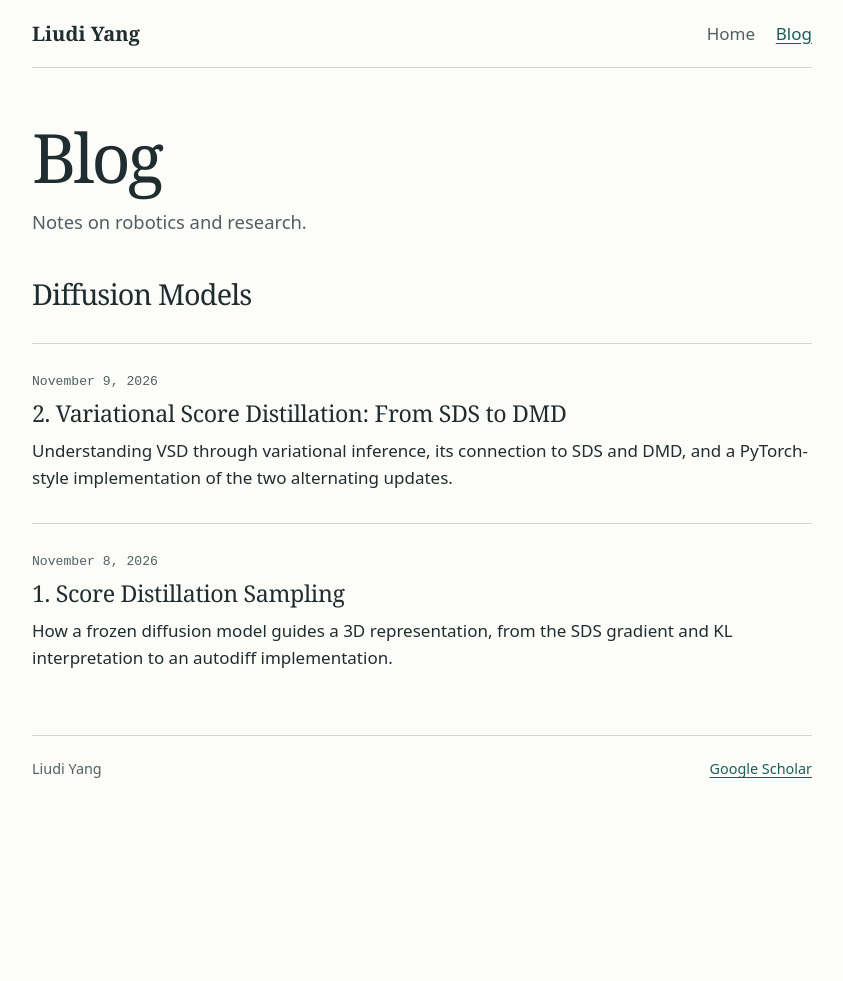
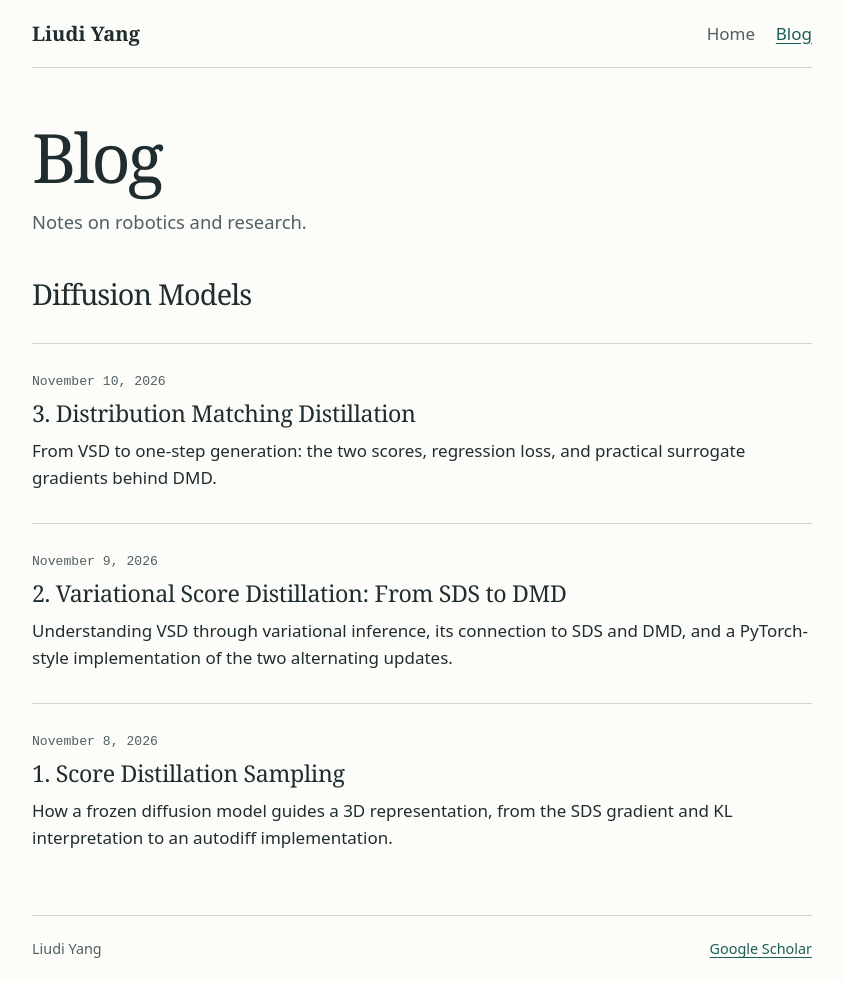
Before and after one commit to crepuscularlight/crepuscularlight.github.io, a Jekyll site: the page built from blog/index.html, in a window 1280 px wide. Shown: the whole page, without its empty margins (218-1061 px from the left). Built offline with Jekyll 4.4.1, drawn with Linux system fonts in a browser that asks for light colours; before the commit the page ends 900 px from its top, so only the background shows below that; part of the change alters nothing that is shown.

Commit message:
update third blog

````diff
--- /dev/null
+++ b/_posts/2026-11-10-distribution-matching-distillation.md
@@ -0,0 +1,284 @@
+---
+layout: post
+categories: [diffusion-models]
+title: "3. Distribution Matching Distillation"
+date: 2026-11-10 12:00:00 +0100
+description: "From VSD to one-step generation: the two scores, regression loss, and practical surrogate gradients behind DMD."
+math: true
+---
+
+[One-step Diffusion with Distribution Matching Distillation](https://arxiv.org/abs/2311.18828)
+
+This is a paper I appreciate a lot. The idea is elegant: instead of forcing a student to reproduce every step of a diffusion model's sampling trajectory, train it to produce samples from the same distribution in one step. I find the connection to **Variational Score Distillation (VSD)** especially helpful. When I first read DMD, it was not immediately clear why another diffusion model was needed to learn the student's current distribution. Understanding VSD made the role of that second model much more natural.
+
+DMD has also influenced later work on fast diffusion generation. I find the broader idea particularly interesting for autoregressive video generation, where related distillation methods can transfer knowledge from a bidirectional teacher to a faster causal student. These later methods introduce their own training and conditioning choices; the original DMD paper focuses on one-step image generation.
+
+<nav class="dmd-guide" aria-label="In this article">
+  <p class="dmd-guide-label">In this article</p>
+  <ul>
+    <li><a href="#the-basic-idea">The basic idea</a></li>
+    <li><a href="#distribution-matching-loss">Distribution matching</a></li>
+    <li><a href="#regression-loss">Regression loss</a></li>
+    <li><a href="#dmd-pseudocode">Training pseudocode</a></li>
+    <li><a href="#an-mse-surrogate">The MSE surrogate</a></li>
+  </ul>
+</nav>
+
+## The Basic Idea
+
+A diffusion model usually transforms noise into an image through many denoising steps. DMD distills this process into a generator $$G_\theta$$ that maps Gaussian noise directly to a sample:
+
+$$
+z\sim\mathcal N(0,I),\qquad x_0=G_\theta(z).
+$$
+
+For a conditional model, such as text-to-image generation, the generator and score models also receive a condition $$c$$. I omit $$c$$ from most equations for readability; the distributions should then be understood as conditional on it.
+
+By analogy with GANs, the paper calls the generator's output distribution $$p_{\mathrm{fake}}$$ and the target data distribution $$p_{\mathrm{real}}$$. The generator is initialized from the pretrained diffusion model. A fixed copy of that model estimates the real score, while another copy is fine-tuned to estimate the fake score as the generator changes. The fake-score model is an auxiliary denoiser, not the one-step generator itself.
+
+The distribution-matching part of DMD does not require a particular noise sample $$z$$ to produce the same image as the teacher. The full original method also includes a paired regression loss, however, which does encourage that correspondence. This combination is important: distribution matching improves realism, while regression helps stabilize training and preserve diversity. [DMD, Section 3](https://arxiv.org/html/2311.18828v4#S3)
+
+## Distribution Matching Loss
+
+Ideally, we would minimize the reverse KL divergence
+
+$$
+D_{\mathrm{KL}}(p_{\mathrm{fake}}^\theta\|p_{\mathrm{real}})
+=\mathbb E_{x\sim p_{\mathrm{fake}}^\theta}
+\left[\log p_{\mathrm{fake}}^\theta(x)-\log p_{\mathrm{real}}(x)\right].
+$$
+
+The order matters: the expectation is over student samples. Although these densities are generally intractable, we can express the gradient using their **scores**, the gradients of their log densities with respect to the sample. Under suitable regularity assumptions, if $$J_G=\partial G_\theta(z)/\partial\theta$$,
+
+$$
+\nabla_\theta D_{\mathrm{KL}}
+=\mathbb E_z\left[J_G^\top
+\left(s_{\mathrm{fake}}(x)-s_{\mathrm{real}}(x)\right)\right],
+\qquad x=G_\theta(z),
+$$
+
+where $$s_{\mathrm{fake}}=\nabla_x\log p_{\mathrm{fake}}^\theta$$ and $$s_{\mathrm{real}}=\nabla_x\log p_{\mathrm{real}}$$. The explicit derivative of $$\log p_{\mathrm{fake}}^\theta$$ with respect to $$\theta$$ has zero expectation: it is the expectation of the density's parameter score. This leaves the pathwise derivative above.
+
+During gradient descent, the sign reverses: the real score pulls generated samples toward regions favored by the target, while the fake score accounts for the distribution already produced by the generator. The latter can encourage the samples to spread out, rather than all following the real score toward the same nearby mode. This is an intuition for the update, not a guarantee against mode collapse.
+
+### Why Add Noise?
+
+Clean image distributions may occupy a small, structured part of image space. A generated sample can lie far from the real data manifold, where the clean real score is unreliable or even undefined. Moreover, a diffusion model naturally estimates scores at noisy timesteps. DMD therefore compares the distributions after applying the same Gaussian corruption:
+
+$$
+x_t=\alpha_t x_0+\sigma_t\epsilon,
+\qquad \epsilon\sim\mathcal N(0,I).
+$$
+
+For $$\sigma_t>0$$, this smoothing gives the noisy distributions overlapping support. Let $$p_{\mathrm{fake},t}^\theta$$ and $$p_{\mathrm{real},t}$$ be the resulting noisy distributions. For a fixed timestep, the gradient of their KL divergence is
+
+$$
+\nabla_\theta D_{\mathrm{KL}}
+\left(p_{\mathrm{fake},t}^\theta\|p_{\mathrm{real},t}\right)
+=\mathbb E_{z,\epsilon}\left[
+\alpha_t J_G^\top
+\left(s_{\mathrm{fake}}(x_t,t)-s_{\mathrm{real}}(x_t,t)\right)
+\right].
+$$
+
+The factor $$\alpha_t$$ comes from differentiating $$x_t$$ through $$x_0=G_\theta(z)$$. DMD samples different noise levels and replaces the exact scores with diffusion-model estimates. This produces a practical update inspired by noisy distribution matching; it is not the exact gradient of the clean-image KL above. [DMD, Section 3.2 and Appendix F](https://arxiv.org/html/2311.18828v4#S3.SS2)
+
+### Estimating the Two Scores
+
+For a noise-prediction model, the relation between a denoiser and the noisy score is
+
+$$
+s(x_t,t)\approx-\frac{\epsilon_{\mathrm{pred}}(x_t,t)}{\sigma_t}.
+$$
+
+The frozen pretrained model supplies $$\epsilon_{\mathrm{real}}$$. To estimate $$\epsilon_\phi$$, the fake-score model is trained on current generator samples with the ordinary diffusion denoising loss:
+
+$$
+\mathcal L_{\mathrm{fake}}(\phi)
+=\mathbb E_{z,t,\epsilon}\left[
+\lambda(t)\left\|
+\epsilon_\phi(\alpha_t\operatorname{stopgrad}(G_\theta(z))
++\sigma_t\epsilon,t)-\epsilon
+\right\|_2^2\right].
+$$
+
+The generator output is detached in this update, so this loss trains the fake denoiser rather than the generator. The paper expresses the same idea using clean-image prediction; the appropriate loss weighting depends on the parameterization. The fake denoiser must keep tracking the generator because $$p_{\mathrm{fake}}^\theta$$ changes throughout training.
+
+Substituting noise predictions into the score difference gives the generator's distribution-matching gradient estimate:
+
+$$
+\widehat{\nabla_\theta\mathcal L_{\mathrm{DM}}}
+=\mathbb E_{z,t,\epsilon}\left[
+J_G^\top\,w_t\frac{\alpha_t}{\sigma_t}
+\left(\epsilon_{\mathrm{real}}(x_t,t)
+-\epsilon_\phi(x_t,t)\right)
+\right].
+$$
+
+This resembles VSD: both updates use a pretrained target score and a learned score for the current distribution. VSD originally evolves a distribution of 3D scenes through rendered images; DMD uses the score difference to train an image generator.
+
+DMD introduces a weight to normalize update magnitudes across noise levels. In the paper's clean-image-prediction notation, it is proportional to $$\sigma_t^2/\alpha_t$$ and inversely proportional to the mean absolute difference between the teacher's denoised prediction and the generated sample. Because this normalization also depends on the sample, the resulting update should be understood as a weighted gradient estimator, rather than assumed to be the exact gradient of a simple weighted KL objective. The score predictions and weight are treated as fixed when applying the update to the generator. [DMD, Equations 7–8](https://arxiv.org/html/2311.18828v4#S3.SS2)
+
+## Regression Loss
+
+Distribution matching alone can still be unstable and miss modes in practice. DMD adds a regression loss using a precomputed dataset of pairs $$(z,y)$$: $$z$$ is initial Gaussian noise and $$y$$ is the output of the pretrained teacher's deterministic multi-step sampler starting from that same noise. The loss is
+
+$$
+\mathcal L_{\mathrm{reg}}(\theta)
+=\mathbb E_{(z,y)\sim\mathcal D}
+\left[\operatorname{LPIPS}(G_\theta(z),y)\right].
+$$
+
+LPIPS is a perceptual distance. The paired loss encourages the student to preserve the large-scale structure of the teacher's output for a given seed, while the distribution-matching update improves the realism of its samples. It helps reduce mode dropping in the paper's experiments, but it does not mathematically guarantee that every mode is preserved.
+
+The generator is trained with the distribution-matching update plus $$\lambda_{\mathrm{reg}}\nabla_\theta\mathcal L_{\mathrm{reg}}$$. The teacher trajectories are computed in advance, so the full sampling process does not need to run for every training update. Constructing the paired dataset still has a cost, and the regression term ties the student to the teacher's particular sampling paths. [DMD, Section 3.3](https://arxiv.org/html/2311.18828v4#S3.SS3)
+
+
+## DMD Pseudocode
+
+The following Python-style pseudocode summarizes the original DMD training loop. It uses noise prediction to match the equations above; the paper writes the algorithm in terms of clean-image prediction. Helpers for sampling, conditioning, the noise schedule, and LPIPS are left abstract. For a conditional model, use the same condition for a generated sample and both score predictions. [DMD, Algorithm 1](https://arxiv.org/html/2311.18828v4#S3.SS3)
+
+```python
+import torch
+
+
+def train_dmd(teacher, paired_data, steps, lambda_reg):
+    # Separate copies: the teacher stays fixed throughout training.
+    generator = initialize_generator_from(teacher)
+    fake_denoiser = copy_denoiser(teacher)
+    teacher.requires_grad_(False)
+    teacher.eval()
+
+    generator_optimizer = make_optimizer(generator.parameters())
+    fake_optimizer = make_optimizer(fake_denoiser.parameters())
+
+    for _ in range(steps):
+        # The pairs were generated beforehand by a deterministic teacher sampler.
+        z_ref, y_ref, c_ref = paired_data.sample()
+        z, c = sample_noise_and_condition()
+        x0 = generator(z, c)
+        x_ref = generator(z_ref, c_ref)
+
+        # Distribution-matching update for the generator.
+        t = sample_dm_timestep()  # Avoid the endpoints of the noise schedule.
+        noise = torch.randn_like(x0)
+        with torch.no_grad():
+            x_t = alpha(t) * x0 + sigma(t) * noise
+            eps_real = teacher(x_t, t, c)  # May include fixed-scale guidance.
+            eps_fake = fake_denoiser(x_t, t, c)
+
+            # Convert the teacher's noise prediction to a clean prediction.
+            x_real = (x_t - sigma(t) * eps_real) / alpha(t)
+            mean_error = mean_over_nonbatch_dims(abs(x_real - x0))
+            weight = (sigma(t) ** 2 / alpha(t)) / mean_error.clamp_min(1e-6)
+            grad_x = weight * alpha(t) / sigma(t) * (eps_real - eps_fake)
+
+        # This surrogate supplies grad_x as the gradient with respect to x0.
+        loss_dm = (x0 * grad_x).flatten(1).sum(dim=1).mean()
+        loss_reg = lpips(x_ref, y_ref).mean()
+        generator_optimizer.zero_grad()
+        (loss_dm + lambda_reg * loss_reg).backward()
+        generator_optimizer.step()
+
+        # Train the fake denoiser on detached student samples.
+        s = sample_denoising_timestep()
+        fake_noise = torch.randn_like(x0)
+        x_s = alpha(s) * x0.detach() + sigma(s) * fake_noise
+        eps_pred = fake_denoiser(x_s, s, c)
+        per_sample_error = mean_over_nonbatch_dims((eps_pred - fake_noise) ** 2)
+        loss_fake = (denoising_weight(s) * per_sample_error).mean()
+        fake_optimizer.zero_grad()
+        loss_fake.backward()
+        fake_optimizer.step()
+
+    return generator
+```
+
+The schedule coefficients and per-sample weights are assumed to broadcast over image dimensions. The small clamp keeps the normalization finite when the teacher's prediction is very close to $$x_0$$. The loss `loss_dm` is a gradient surrogate: its value is not the KL divergence. Because `grad_x` is computed without gradient tracking, differentiating the surrogate produces the desired score-difference update through the generator. The fake-denoiser loss uses detached samples, so it updates only the auxiliary model. In a latent diffusion implementation, the generator and denoisers operate in latent space and the regression distance must be evaluated in the appropriate image space.
+
+### Why Does the Surrogate Loss Give the KL Gradient?
+
+The distribution-matching loss in the pseudocode is designed to produce a particular gradient when we call `.backward()`:
+
+```python
+with torch.no_grad():
+    grad_x = weight * alpha(t) / sigma(t) * (eps_real - eps_fake)
+
+loss_dm = (x0 * grad_x).flatten(1).sum(dim=1).mean()
+loss_dm.backward()
+```
+
+Its numerical value is not a KL divergence. To see what it does, write the loss for one sample as
+
+$$
+\mathcal L_{\mathrm{surrogate}}=x_0^\top d,
+\qquad d=\operatorname{stopgrad}(\texttt{grad\_x}),
+\qquad x_0=G_\theta(z).
+$$
+
+Because $$d$$ is treated as a constant during backpropagation, the chain rule gives
+
+$$
+\nabla_\theta\mathcal L_{\mathrm{surrogate}}
+=\left(\frac{\partial G_\theta(z)}{\partial\theta}\right)^\top d
+=J_G^\top d.
+$$
+
+In other words, `grad_x` specifies the gradient with respect to the generated sample $$x_0$$, and `.backward()` propagates it through the generator. The sum in `loss_dm` takes the inner product over the sample's dimensions; the mean averages over the batch.
+
+The connection to KL comes from the score identity derived earlier. At a fixed timestep $$t$$, assuming exact scores and suitable regularity conditions,
+
+$$
+\nabla_\theta D_{\mathrm{KL}}
+\left(p_{\mathrm{fake},t}^\theta\|p_{\mathrm{real},t}\right)
+=\mathbb E_{z,\epsilon}\left[
+J_G^\top\alpha_t
+\left(s_{\mathrm{fake}}(x_t,t)-s_{\mathrm{real}}(x_t,t)\right)
+\right].
+$$
+
+Using $$s(x_t,t)\approx-\epsilon_{\mathrm{pred}}(x_t,t)/\sigma_t$$,
+
+$$
+s_{\mathrm{fake}}-s_{\mathrm{real}}
+\approx\frac{\epsilon_{\mathrm{real}}-\epsilon_{\mathrm{fake}}}{\sigma_t}.
+$$
+
+This is why the code sets
+
+$$
+d=w_t\frac{\alpha_t}{\sigma_t}
+\left(\epsilon_{\mathrm{real}}-\epsilon_{\mathrm{fake}}\right).
+$$
+
+Without the extra weight, and with exact scores, the expected surrogate gradient equals the gradient of the noisy KL at that timestep. A weight depending only on $$t$$ yields the gradient of the corresponding weighted average of noisy KL objectives. The practical DMD update is approximate: the two models estimate the scores, and the paper's normalization weight also depends on the sample. Since that weight is held fixed during the update, we should not generally interpret the resulting update as the exact gradient of a simple weighted KL. It is a weighted gradient estimator inspired by distribution matching.
+
+Stopping the gradient through `grad_x` is essential: otherwise automatic differentiation would introduce derivatives through the score predictions and the weight, adding terms that are not part of the intended update. The regression loss is separate and contributes its own ordinary gradient to the generator update.
+
+### An MSE Surrogate
+
+We can also produce the same generator gradient with a squared-error surrogate. Construct a target by taking one step from the current sample in the negative `grad_x` direction, and detach the **entire target**:
+
+```python
+target = (x0 - grad_x).detach()
+loss_dm = 0.5 * (x0 - target).square().flatten(1).sum(dim=1).mean()
+```
+
+For one sample, let $$d=\texttt{grad\_x}$$. The loss is
+
+$$
+x_{\mathrm{target}}=\operatorname{stopgrad}(x_0-d),
+\qquad
+\mathcal L_{\mathrm{MSE}}=\frac12\|x_0-x_{\mathrm{target}}\|_2^2.
+$$
+
+Since the target is detached, its derivative is zero, and at the current generator parameters,
+
+$$
+\nabla_{x_0}\mathcal L_{\mathrm{MSE}}
+=x_0-x_{\mathrm{target}}=d,
+\qquad
+\nabla_\theta\mathcal L_{\mathrm{MSE}}=J_G^\top d.
+$$
+
+Thus, this surrogate gives the same generator gradient as the inner-product loss in the pseudocode. Recompute the target for each update; its numerical loss value is not the KL divergence. The code sums over each sample's dimensions and averages over the batch, matching the earlier gradient scaling. By contrast, PyTorch's default `mse_loss(..., reduction="mean")` averages over all elements, including image dimensions, so with the same factor of $$1/2$$ its gradient is smaller by the number of elements in each sample.
--- a/assets/site.css
+++ b/assets/site.css
@@ -126,3 +126,31 @@ footer { border-top: 1px solid var(--line); color: var(--quiet); font-size: .9re
 .reading pre { max-width: 100%; overflow-x: auto; margin: 1.5rem 0; padding: 1.2rem; border: 1px solid var(--line); border-radius: 5px; background: #f2f5f2; font-size: .82rem; line-height: 1.6; }
 .reading blockquote { margin: 1.5rem 0; padding: .1rem 1rem; border-left: 3px solid var(--accent); }
 .reading .MathJax_Display { max-width: 100%; overflow-x: auto; overflow-y: hidden; padding: .5rem 0; }
+
+/* Reading guide for the distribution matching article. */
+.dmd-guide {
+  display: block;
+  margin: 2rem 0 2.5rem;
+  padding: 1.3rem 1.5rem;
+  border: 1px solid var(--line);
+  border-left: 3px solid var(--accent);
+  border-radius: 4px;
+  background: #f2f6f2;
+}
+.post-content .dmd-guide-label {
+  margin: 0 0 .55rem;
+  color: var(--accent);
+  font-size: .74rem;
+  font-weight: 700;
+  letter-spacing: .1em;
+  text-transform: uppercase;
+}
+.post-content .dmd-guide ul {
+  display: flex;
+  flex-wrap: wrap;
+  gap: .35rem 1.15rem;
+  margin: 0;
+  padding: 0;
+  list-style: none;
+}
+.dmd-guide a { font-size: .92rem; text-decoration-thickness: 1px; }
````
